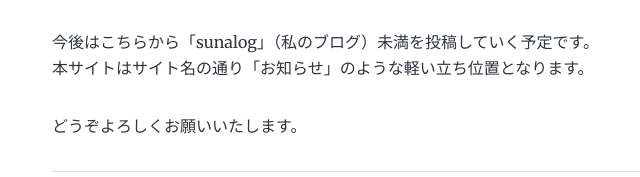
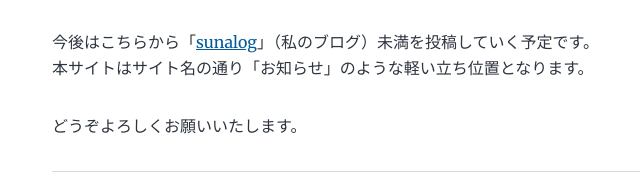
Before and after one commit to ghsable/sunatter, a Gatsby site: page /2023-05-28-Hello-World/ in a window 1280 px wide. Shown: the part 295-472 px from the top of the page, 272-912 px from the left. Built offline with nearby package versions, Linux system fonts and the light colour scheme; Gatsby itself is replaced by a stand-in of ours.

Commit message:
update 20230528 - add link

```diff
--- a/content/blog/2023-05-28-Hello-World/index.md
+++ b/content/blog/2023-05-28-Hello-World/index.md
@@ -5,7 +5,7 @@ date: "2023-05-28T21:16:03.284Z"
 こんにちは。
 青鳥から移転いたしました。
 
-今後はこちらから「sunalog」（私のブログ）未満を投稿していく予定です。
+今後はこちらから「[sunalog](https://ghsable.github.io/sunalog/)」（私のブログ）未満を投稿していく予定です。
 本サイトはサイト名の通り「お知らせ」のような軽い立ち位置となります。
 
 どうぞよろしくお願いいたします。
```
